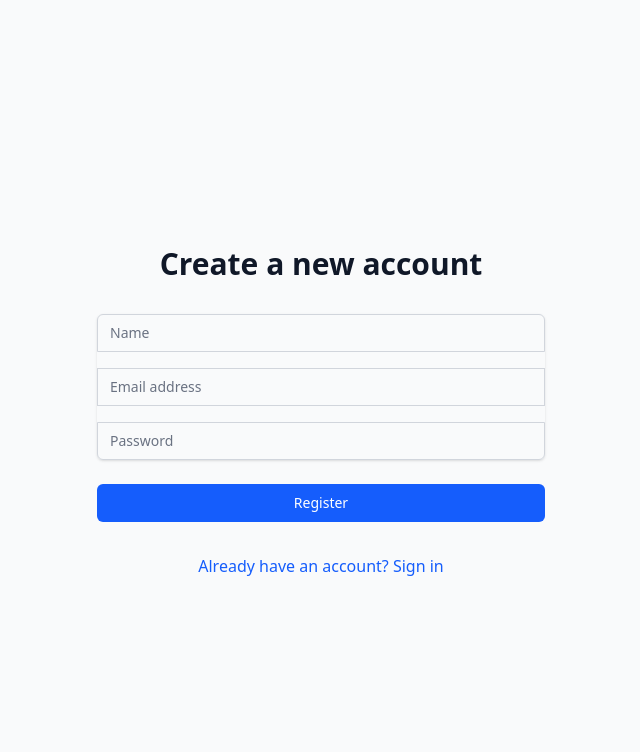
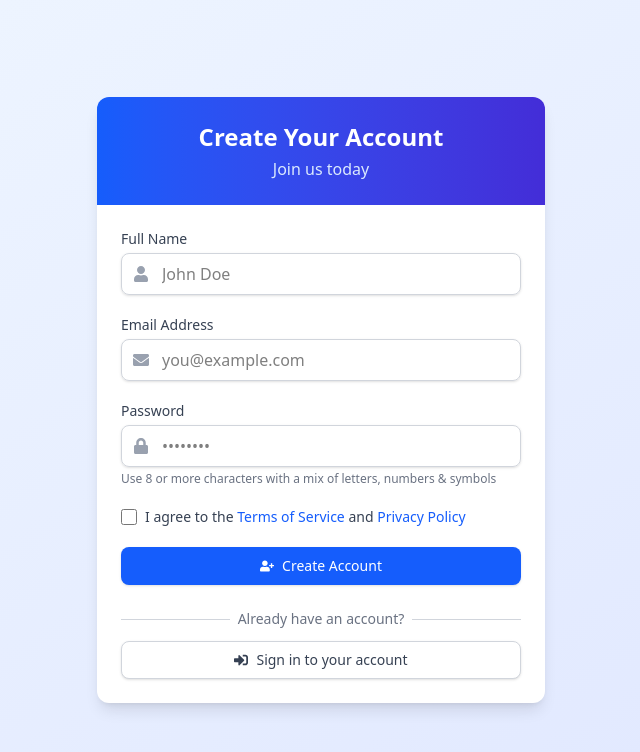
Before and after one commit to Himanshu-coder007/Book-Store, a React (Vite) app: page /register in a window 1280 px wide. Shown: the top 752 px of the page, without its empty margins (319-959 px from the left). Built offline with nearby package versions, Linux system fonts and the light colour scheme; no server answers.

Commit message:
authentication added

```diff
--- a/src/pages/Login.jsx
+++ b/src/pages/Login.jsx
@@ -1,15 +1,23 @@
 import React, { useState } from 'react';
 import { Link, useNavigate } from 'react-router-dom';
+import { FaUser, FaLock, FaEnvelope, FaSignInAlt, FaUserPlus } from 'react-icons/fa';
+import { MdErrorOutline } from 'react-icons/md';
 
 const Login = () => {
   const [email, setEmail] = useState('');
   const [password, setPassword] = useState('');
   const [error, setError] = useState('');
+  const [isLoading, setIsLoading] = useState(false);
   const navigate = useNavigate();
 
-  const handleSubmit = (e) => {
+  const handleSubmit = async (e) => {
     e.preventDefault();
     setError('');
+    setIsLoading(true);
+
+    try {
+      // Simulate API call delay
+      await new Promise(resolve => setTimeout(resolve, 1000));
 
       // Get users from local storage
       const users = JSON.parse(localStorage.getItem('users')) || [];
@@ -24,25 +32,38 @@ const Login = () => {
       } else {
         setError('Invalid email or password');
       }
+    } finally {
+      setIsLoading(false);
+    }
   };
 
   return (
-    <div className="min-h-screen flex items-center justify-center bg-gray-50 py-12 px-4 sm:px-6 lg:px-8">
-      <div className="max-w-md w-full space-y-8">
-        <div>
-          <h2 className="mt-6 text-center text-3xl font-extrabold text-gray-900">
-            Sign in to your account
+    <div className="min-h-screen bg-gradient-to-br from-blue-50 to-indigo-100 flex items-center justify-center p-4">
+      <div className="w-full max-w-md bg-white rounded-xl shadow-lg overflow-hidden">
+        <div className="bg-gradient-to-r from-blue-600 to-indigo-700 p-6 text-center">
+          <h2 className="text-2xl font-bold text-white">
+            Welcome Back
           </h2>
+          <p className="text-blue-100 mt-1">Sign in to access your account</p>
         </div>
+
+        <div className="p-6">
           {error && (
-          <div className="bg-red-100 border border-red-400 text-red-700 px-4 py-3 rounded relative" role="alert">
-            <span className="block sm:inline">{error}</span>
+            <div className="mb-4 flex items-center bg-red-50 text-red-700 p-3 rounded-lg border border-red-200">
+              <MdErrorOutline className="mr-2 flex-shrink-0" />
+              <span>{error}</span>
             </div>
           )}
-        <form className="mt-8 space-y-6" onSubmit={handleSubmit}>
-          <div className="rounded-md shadow-sm space-y-4">
+
+          <form onSubmit={handleSubmit} className="space-y-5">
             <div>
-              <label htmlFor="email" className="sr-only">Email address</label>
+              <label htmlFor="email" className="block text-sm font-medium text-gray-700 mb-1">
+                Email Address
+              </label>
+              <div className="relative">
+                <div className="absolute inset-y-0 left-0 pl-3 flex items-center pointer-events-none">
+                  <FaEnvelope className="text-gray-400" />
+                </div>
                 <input
                   id="email"
                   name="email"
@@ -51,12 +72,20 @@ const Login = () => {
                   required
                   value={email}
                   onChange={(e) => setEmail(e.target.value)}
-                className="appearance-none rounded-none relative block w-full px-3 py-2 border border-gray-300 placeholder-gray-500 text-gray-900 rounded-t-md focus:outline-none focus:ring-blue-500 focus:border-blue-500 focus:z-10 sm:text-sm"
-                placeholder="Email address"
+                  className="block w-full pl-10 pr-3 py-2 border border-gray-300 rounded-lg shadow-sm focus:outline-none focus:ring-2 focus:ring-blue-500 focus:border-blue-500"
+                  placeholder="you@example.com"
                 />
               </div>
+            </div>
+
             <div>
-              <label htmlFor="password" className="sr-only">Password</label>
+              <label htmlFor="password" className="block text-sm font-medium text-gray-700 mb-1">
+                Password
+              </label>
+              <div className="relative">
+                <div className="absolute inset-y-0 left-0 pl-3 flex items-center pointer-events-none">
+                  <FaLock className="text-gray-400" />
+                </div>
                 <input
                   id="password"
                   name="password"
@@ -65,28 +94,78 @@ const Login = () => {
                   required
                   value={password}
                   onChange={(e) => setPassword(e.target.value)}
-                className="appearance-none rounded-none relative block w-full px-3 py-2 border border-gray-300 placeholder-gray-500 text-gray-900 rounded-b-md focus:outline-none focus:ring-blue-500 focus:border-blue-500 focus:z-10 sm:text-sm"
-                placeholder="Password"
+                  className="block w-full pl-10 pr-3 py-2 border border-gray-300 rounded-lg shadow-sm focus:outline-none focus:ring-2 focus:ring-blue-500 focus:border-blue-500"
+                  placeholder="••••••••"
                 />
+              </div>
+            </div>
+
+            <div className="flex items-center justify-between">
+              <div className="flex items-center">
+                <input
+                  id="remember-me"
+                  name="remember-me"
+                  type="checkbox"
+                  className="h-4 w-4 text-blue-600 focus:ring-blue-500 border-gray-300 rounded"
+                />
+                <label htmlFor="remember-me" className="ml-2 block text-sm text-gray-700">
+                  Remember me
+                </label>
+              </div>
+
+              <div className="text-sm">
+                <Link to="/forgot-password" className="font-medium text-blue-600 hover:text-blue-500">
+                  Forgot password?
+                </Link>
               </div>
             </div>
 
             <div>
               <button
                 type="submit"
-              className="group relative w-full flex justify-center py-2 px-4 border border-transparent text-sm font-medium rounded-md text-white bg-blue-600 hover:bg-blue-700 focus:outline-none focus:ring-2 focus:ring-offset-2 focus:ring-blue-500"
+                disabled={isLoading}
+                className={`w-full flex justify-center items-center py-2 px-4 border border-transparent rounded-lg shadow-sm text-sm font-medium text-white bg-blue-600 hover:bg-blue-700 focus:outline-none focus:ring-2 focus:ring-offset-2 focus:ring-blue-500 ${isLoading ? 'opacity-75 cursor-not-allowed' : ''}`}
               >
-              Sign in
+                {isLoading ? (
+                  <>
+                    <svg className="animate-spin -ml-1 mr-2 h-4 w-4 text-white" xmlns="http://www.w3.org/2000/svg" fill="none" viewBox="0 0 24 24">
+                      <circle className="opacity-25" cx="12" cy="12" r="10" stroke="currentColor" strokeWidth="4"></circle>
+                      <path className="opacity-75" fill="currentColor" d="M4 12a8 8 0 018-8V0C5.373 0 0 5.373 0 12h4zm2 5.291A7.962 7.962 0 014 12H0c0 3.042 1.135 5.824 3 7.938l3-2.647z"></path>
+                    </svg>
+                    Signing in...
+                  </>
+                ) : (
+                  <>
+                    <FaSignInAlt className="mr-2" />
+                    Sign In
+                  </>
+                )}
               </button>
             </div>
           </form>
-        <div className="text-center">
+
+          <div className="mt-6">
+            <div className="relative">
+              <div className="absolute inset-0 flex items-center">
+                <div className="w-full border-t border-gray-300"></div>
+              </div>
+              <div className="relative flex justify-center text-sm">
+                <span className="px-2 bg-white text-gray-500">
+                  Don't have an account?
+                </span>
+              </div>
+            </div>
+
+            <div className="mt-3">
               <Link
                 to="/register"
-            className="font-medium text-blue-600 hover:text-blue-500"
+                className="w-full flex justify-center items-center py-2 px-4 border border-gray-300 rounded-lg shadow-sm text-sm font-medium text-gray-700 bg-white hover:bg-gray-50 focus:outline-none focus:ring-2 focus:ring-offset-2 focus:ring-blue-500"
               >
-            Don't have an account? Register
+                <FaUserPlus className="mr-2" />
+                Create new account
               </Link>
+            </div>
+          </div>
         </div>
       </div>
     </div>
--- a/src/pages/Register.jsx
+++ b/src/pages/Register.jsx
@@ -1,16 +1,24 @@
 import React, { useState } from 'react';
 import { Link, useNavigate } from 'react-router-dom';
+import { FaUser, FaLock, FaEnvelope, FaSignInAlt, FaUserPlus } from 'react-icons/fa';
+import { MdErrorOutline } from 'react-icons/md';
 
 const Register = () => {
   const [email, setEmail] = useState('');
   const [password, setPassword] = useState('');
   const [name, setName] = useState('');
   const [error, setError] = useState('');
+  const [isLoading, setIsLoading] = useState(false);
   const navigate = useNavigate();
 
-  const handleSubmit = (e) => {
+  const handleSubmit = async (e) => {
     e.preventDefault();
     setError('');
+    setIsLoading(true);
+
+    try {
+      // Simulate API call delay
+      await new Promise(resolve => setTimeout(resolve, 1000));
 
       // Get users from local storage
       const users = JSON.parse(localStorage.getItem('users')) || [];
@@ -28,25 +36,38 @@ const Register = () => {
       localStorage.setItem('users', JSON.stringify([...users, newUser]));
       localStorage.setItem('user', JSON.stringify(newUser));
       navigate('/');
+    } finally {
+      setIsLoading(false);
+    }
   };
 
   return (
-    <div className="min-h-screen flex items-center justify-center bg-gray-50 py-12 px-4 sm:px-6 lg:px-8">
-      <div className="max-w-md w-full space-y-8">
-        <div>
-          <h2 className="mt-6 text-center text-3xl font-extrabold text-gray-900">
-            Create a new account
+    <div className="min-h-screen bg-gradient-to-br from-blue-50 to-indigo-100 flex items-center justify-center p-4">
+      <div className="w-full max-w-md bg-white rounded-xl shadow-lg overflow-hidden">
+        <div className="bg-gradient-to-r from-blue-600 to-indigo-700 p-6 text-center">
+          <h2 className="text-2xl font-bold text-white">
+            Create Your Account
           </h2>
+          <p className="text-blue-100 mt-1">Join us today</p>
         </div>
+
+        <div className="p-6">
           {error && (
-          <div className="bg-red-100 border border-red-400 text-red-700 px-4 py-3 rounded relative" role="alert">
-            <span className="block sm:inline">{error}</span>
+            <div className="mb-4 flex items-center bg-red-50 text-red-700 p-3 rounded-lg border border-red-200">
+              <MdErrorOutline className="mr-2 flex-shrink-0" />
+              <span>{error}</span>
             </div>
           )}
-        <form className="mt-8 space-y-6" onSubmit={handleSubmit}>
-          <div className="rounded-md shadow-sm space-y-4">
+
+          <form onSubmit={handleSubmit} className="space-y-5">
             <div>
-              <label htmlFor="name" className="sr-only">Name</label>
+              <label htmlFor="name" className="block text-sm font-medium text-gray-700 mb-1">
+                Full Name
+              </label>
+              <div className="relative">
+                <div className="absolute inset-y-0 left-0 pl-3 flex items-center pointer-events-none">
+                  <FaUser className="text-gray-400" />
+                </div>
                 <input
                   id="name"
                   name="name"
@@ -54,12 +75,20 @@ const Register = () => {
                   required
                   value={name}
                   onChange={(e) => setName(e.target.value)}
-                className="appearance-none rounded-none relative block w-full px-3 py-2 border border-gray-300 placeholder-gray-500 text-gray-900 rounded-t-md focus:outline-none focus:ring-blue-500 focus:border-blue-500 focus:z-10 sm:text-sm"
-                placeholder="Name"
+                  className="block w-full pl-10 pr-3 py-2 border border-gray-300 rounded-lg shadow-sm focus:outline-none focus:ring-2 focus:ring-blue-500 focus:border-blue-500"
+                  placeholder="John Doe"
                 />
               </div>
+            </div>
+
             <div>
-              <label htmlFor="email" className="sr-only">Email address</label>
+              <label htmlFor="email" className="block text-sm font-medium text-gray-700 mb-1">
+                Email Address
+              </label>
+              <div className="relative">
+                <div className="absolute inset-y-0 left-0 pl-3 flex items-center pointer-events-none">
+                  <FaEnvelope className="text-gray-400" />
+                </div>
                 <input
                   id="email"
                   name="email"
@@ -68,42 +97,96 @@ const Register = () => {
                   required
                   value={email}
                   onChange={(e) => setEmail(e.target.value)}
-                className="appearance-none rounded-none relative block w-full px-3 py-2 border border-gray-300 placeholder-gray-500 text-gray-900 focus:outline-none focus:ring-blue-500 focus:border-blue-500 focus:z-10 sm:text-sm"
-                placeholder="Email address"
-              />
-            </div>
-            <div>
-              <label htmlFor="password" className="sr-only">Password</label>
-              <input
-                id="password"
-                name="password"
-                type="password"
-                autoComplete="current-password"
-                required
-                value={password}
-                onChange={(e) => setPassword(e.target.value)}
-                className="appearance-none rounded-none relative block w-full px-3 py-2 border border-gray-300 placeholder-gray-500 text-gray-900 rounded-b-md focus:outline-none focus:ring-blue-500 focus:border-blue-500 focus:z-10 sm:text-sm"
-                placeholder="Password"
+                  className="block w-full pl-10 pr-3 py-2 border border-gray-300 rounded-lg shadow-sm focus:outline-none focus:ring-2 focus:ring-blue-500 focus:border-blue-500"
+                  placeholder="you@example.com"
                 />
               </div>
             </div>
 
             <div>
+              <label htmlFor="password" className="block text-sm font-medium text-gray-700 mb-1">
+                Password
+              </label>
+              <div className="relative">
+                <div className="absolute inset-y-0 left-0 pl-3 flex items-center pointer-events-none">
+                  <FaLock className="text-gray-400" />
+                </div>
+                <input
+                  id="password"
+                  name="password"
+                  type="password"
+                  autoComplete="new-password"
+                  required
+                  value={password}
+                  onChange={(e) => setPassword(e.target.value)}
+                  className="block w-full pl-10 pr-3 py-2 border border-gray-300 rounded-lg shadow-sm focus:outline-none focus:ring-2 focus:ring-blue-500 focus:border-blue-500"
+                  placeholder="••••••••"
+                />
+              </div>
+              <p className="mt-1 text-xs text-gray-500">
+                Use 8 or more characters with a mix of letters, numbers & symbols
+              </p>
+            </div>
+
+            <div className="flex items-center">
+              <input
+                id="terms"
+                name="terms"
+                type="checkbox"
+                required
+                className="h-4 w-4 text-blue-600 focus:ring-blue-500 border-gray-300 rounded"
+              />
+              <label htmlFor="terms" className="ml-2 block text-sm text-gray-700">
+                I agree to the <Link to="/terms" className="text-blue-600 hover:text-blue-500">Terms of Service</Link> and <Link to="/privacy" className="text-blue-600 hover:text-blue-500">Privacy Policy</Link>
+              </label>
+            </div>
+
+            <div>
               <button
                 type="submit"
-              className="group relative w-full flex justify-center py-2 px-4 border border-transparent text-sm font-medium rounded-md text-white bg-blue-600 hover:bg-blue-700 focus:outline-none focus:ring-2 focus:ring-offset-2 focus:ring-blue-500"
+                disabled={isLoading}
+                className={`w-full flex justify-center items-center py-2 px-4 border border-transparent rounded-lg shadow-sm text-sm font-medium text-white bg-blue-600 hover:bg-blue-700 focus:outline-none focus:ring-2 focus:ring-offset-2 focus:ring-blue-500 ${isLoading ? 'opacity-75 cursor-not-allowed' : ''}`}
               >
-              Register
+                {isLoading ? (
+                  <>
+                    <svg className="animate-spin -ml-1 mr-2 h-4 w-4 text-white" xmlns="http://www.w3.org/2000/svg" fill="none" viewBox="0 0 24 24">
+                      <circle className="opacity-25" cx="12" cy="12" r="10" stroke="currentColor" strokeWidth="4"></circle>
+                      <path className="opacity-75" fill="currentColor" d="M4 12a8 8 0 018-8V0C5.373 0 0 5.373 0 12h4zm2 5.291A7.962 7.962 0 014 12H0c0 3.042 1.135 5.824 3 7.938l3-2.647z"></path>
+                    </svg>
+                    Creating account...
+                  </>
+                ) : (
+                  <>
+                    <FaUserPlus className="mr-2" />
+                    Create Account
+                  </>
+                )}
               </button>
             </div>
           </form>
-        <div className="text-center">
+
+          <div className="mt-6">
+            <div className="relative">
+              <div className="absolute inset-0 flex items-center">
+                <div className="w-full border-t border-gray-300"></div>
+              </div>
+              <div className="relative flex justify-center text-sm">
+                <span className="px-2 bg-white text-gray-500">
+                  Already have an account?
+                </span>
+              </div>
+            </div>
+
+            <div className="mt-3">
               <Link
                 to="/login"
-            className="font-medium text-blue-600 hover:text-blue-500"
+                className="w-full flex justify-center items-center py-2 px-4 border border-gray-300 rounded-lg shadow-sm text-sm font-medium text-gray-700 bg-white hover:bg-gray-50 focus:outline-none focus:ring-2 focus:ring-offset-2 focus:ring-blue-500"
               >
-            Already have an account? Sign in
+                <FaSignInAlt className="mr-2" />
+                Sign in to your account
               </Link>
+            </div>
+          </div>
         </div>
       </div>
     </div>
```
Lines whose indentation alone changed are shown as unchanged.
